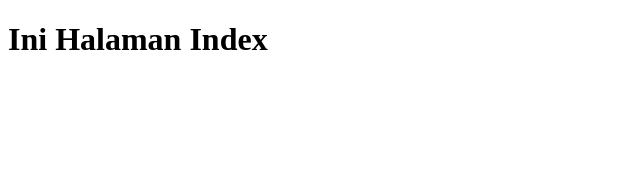
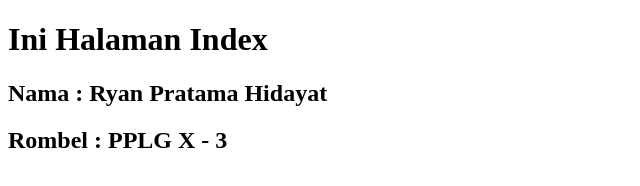
Before and after one commit to RyanPrata01/Simulasi-Branch-Merge-Remote-12108744, a plain HTML site: page index.html in a window 1280 px wide. Shown: the whole page, without its empty margins (0-640 px from the left). Drawn offline with Linux system fonts and the light colour scheme.

Commit message:
menambahkan data nama dan rombel

```diff
--- a/index.html
+++ b/index.html
@@ -8,5 +8,7 @@
 </head>
 <body>
     <h1>Ini Halaman Index</h1>
+    <h2>Nama : Ryan Pratama Hidayat</h2>
+    <h2>Rombel : PPLG X - 3</h2>
 </body>
 </html>
```
